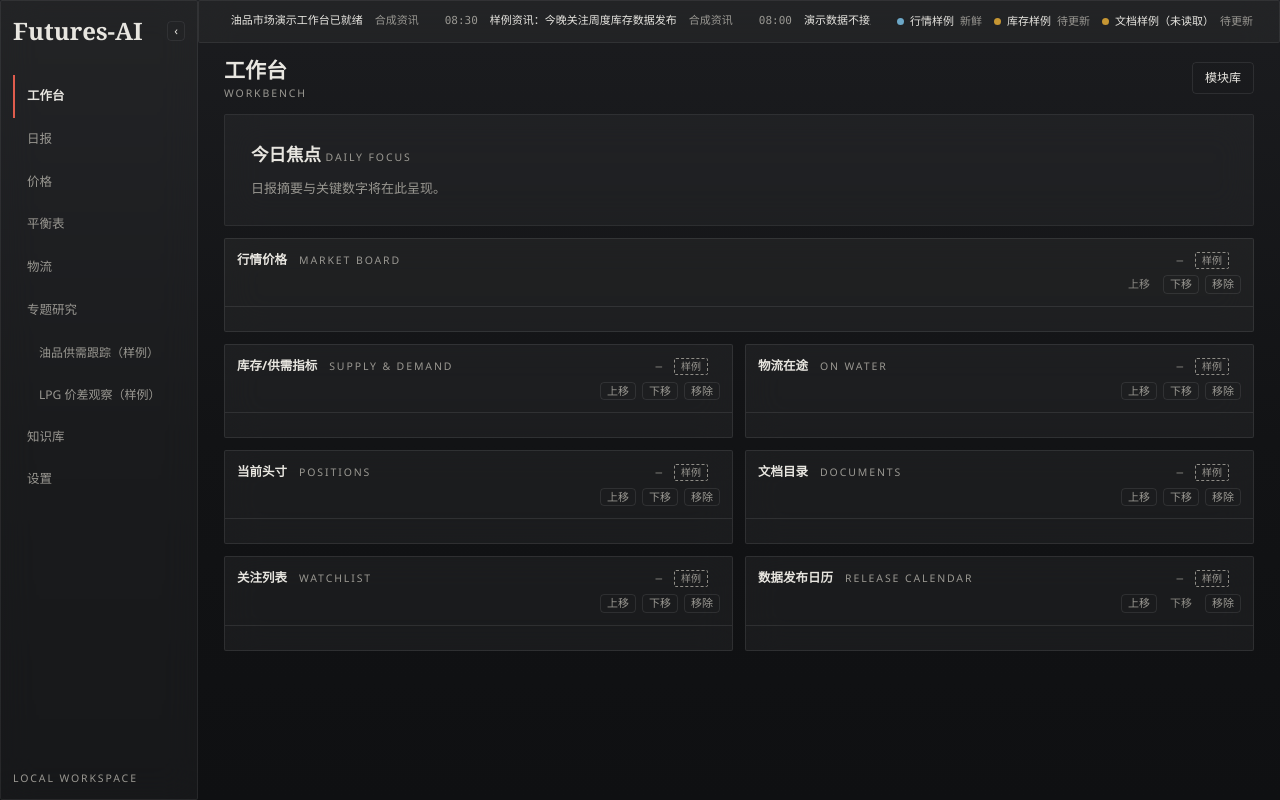
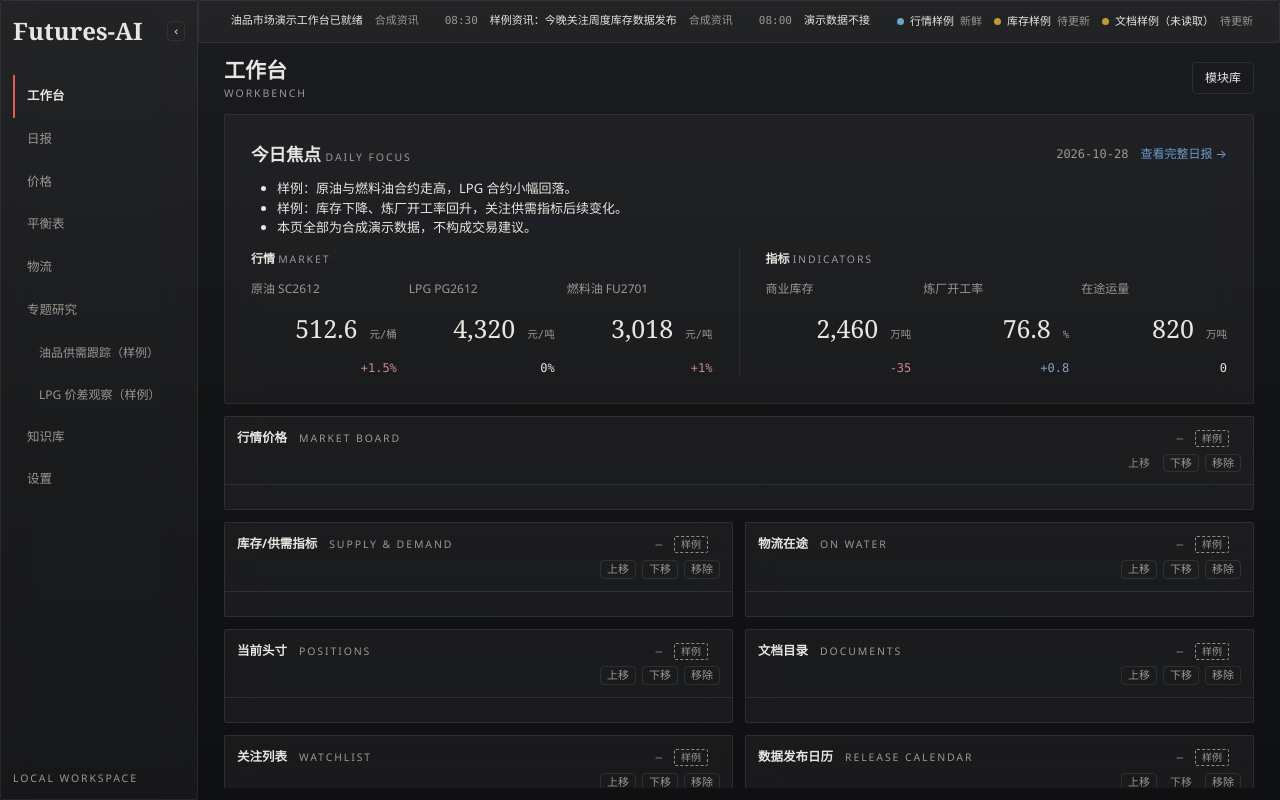
Before and after one commit to iswalterwu/Futures-AI, a Vue app in the folder frontend/: page /workbench in a window 1280 px wide. Built offline with nearby package versions, Linux system fonts and the light colour scheme.

Commit message:
T-10 今日焦点带

```diff
--- /dev/null
+++ b/frontend/src/workbench/FocusBand.vue
@@ -0,0 +1,202 @@
+<script setup lang="ts">
+import { computed, onBeforeUnmount, onMounted, ref } from 'vue'
+import { RouterLink } from 'vue-router'
+import { dataClient } from '../contracts/index.ts'
+import type { ContractError, DailyBrief, ErrorResponse } from '../contracts/types.ts'
+import { T } from '../design/generated/tokens.ts'
+import '../design/updown.css'
+import EmptyState from '../shared/components/EmptyState.vue'
+import ErrorState from '../shared/components/ErrorState.vue'
+import Kpi from '../shared/components/Kpi.vue'
+import Loading from '../shared/components/Loading.vue'
+
+const brief = ref<DailyBrief | null>(null)
+const reason = ref<string>()
+const error = ref<ContractError | null>(null)
+const status = ref<'loading' | 'ready' | 'empty' | 'error'>('loading')
+const expandedQuery = matchMedia(`(min-width: ${T.breakpoint.focus_expand}px)`)
+const expanded = ref(expandedQuery.matches)
+const cardLimit = computed(() => expanded.value ? T.layout.focus_expanded : T.layout.focus_compact)
+const segments = computed(() => {
+  const figures = brief.value?.figures.slice(0, cardLimit.value) ?? []
+  return [
+    { semantic: 'market', zh: '行情', en: 'Market', figures: figures.filter(figure => figure.semantic === 'market') },
+    { semantic: 'analysis', zh: '指标', en: 'Indicators', figures: figures.filter(figure => figure.semantic === 'analysis') },
+  ]
+})
+
+onMounted(() => {
+  expandedQuery.addEventListener('change', updateExpanded)
+  void loadBrief()
+})
+onBeforeUnmount(() => expandedQuery.removeEventListener('change', updateExpanded))
+
+async function loadBrief() {
+  status.value = 'loading'
+  error.value = null
+  try {
+    const result = await dataClient.getDailyBrief()
+    brief.value = result.brief
+    reason.value = result.reason
+    status.value = result.brief ? 'ready' : 'empty'
+  } catch (cause) {
+    error.value = (cause as ErrorResponse).error
+    status.value = 'error'
+  }
+}
+
+function updateExpanded() {
+  expanded.value = expandedQuery.matches
+}
+</script>
+
+<template>
+  <component
+    :is="status === 'ready' ? RouterLink : 'section'"
+    class="focus-band glass-focus"
+    :to="brief ? `/daily/${brief.date}` : undefined"
+    :data-state="status"
+    :aria-busy="status === 'loading'"
+    aria-labelledby="focus-title"
+  >
+    <header class="focus-header">
+      <h2 id="focus-title">
+        今日焦点 <span class="en">Daily focus</span>
+      </h2>
+      <div
+        v-if="status === 'ready' && brief"
+        class="focus-report"
+      >
+        <time
+          class="num"
+          :datetime="brief.date"
+        >{{ brief.date }}</time>
+        <span class="focus-open">查看完整日报 →</span>
+      </div>
+    </header>
+    <Loading
+      v-if="status === 'loading'"
+      message="正在加载今日日报…"
+    />
+    <ErrorState
+      v-else-if="error"
+      module-id="daily-brief"
+      :error="error"
+      @retry="loadBrief"
+    />
+    <template v-else-if="brief">
+      <ul class="focus-conclusions">
+        <li
+          v-for="(conclusion, index) in brief.conclusions.slice(0, 3)"
+          :key="index"
+        >
+          {{ conclusion }}
+        </li>
+      </ul>
+      <div class="focus-figures">
+        <section
+          v-for="segment in segments"
+          :key="segment.semantic"
+          class="focus-segment"
+          :data-semantic="segment.semantic"
+          :aria-labelledby="`focus-${segment.semantic}-title`"
+          :style="{ '--fai-focus-columns': Math.max(1, segment.figures.length) }"
+        >
+          <h3 :id="`focus-${segment.semantic}-title`">
+            {{ segment.zh }} <span class="en">{{ segment.en }}</span>
+          </h3>
+          <div class="focus-cards">
+            <Kpi
+              v-for="(figure, index) in segment.figures"
+              :key="index"
+              class="focus-card"
+              :figure="figure"
+            />
+          </div>
+        </section>
+      </div>
+    </template>
+    <EmptyState
+      v-else
+      :message="reason ?? '今日日报尚未生成。'"
+    />
+  </component>
+</template>
+
+<style scoped>
+.focus-band {
+  display: grid;
+  flex: none;
+  gap: var(--fai-space-grid-gap);
+  min-width: 0;
+  padding: var(--fai-space-section-gap);
+  color: var(--fai-text-primary);
+  text-decoration: none;
+  overflow-wrap: anywhere;
+}
+
+.focus-band[href]:hover,
+.focus-band[href]:focus-visible {
+  border-color: var(--fai-accent-link);
+}
+
+.focus-header,
+.focus-report {
+  display: flex;
+  flex-wrap: wrap;
+  align-items: center;
+  gap: var(--fai-space-grid-gap);
+}
+
+.focus-header {
+  justify-content: space-between;
+}
+
+.focus-header h2 {
+  font-size: var(--fai-type-sec-title);
+  font-weight: var(--fai-weight-emphasis);
+}
+
+.focus-report {
+  color: var(--fai-text-secondary);
+  font-size: var(--fai-type-meta);
+}
+
+.focus-open {
+  color: var(--fai-accent-link);
+}
+
+.focus-conclusions {
+  margin: 0;
+  padding-inline-start: var(--fai-space-section-gap);
+}
+
+.focus-figures {
+  display: flex;
+  gap: var(--fai-space-section-gap);
+  min-width: 0;
+}
+
+.focus-segment {
+  flex: var(--fai-focus-columns) 1 0;
+  min-width: 0;
+}
+
+.focus-segment + .focus-segment {
+  padding-inline-start: var(--fai-space-section-gap);
+  border-inline-start: thin solid var(--fai-glass-focus-border);
+}
+
+.focus-segment h3 {
+  margin-bottom: var(--fai-space-grid-gap);
+  font-size: var(--fai-type-meta);
+  font-weight: var(--fai-weight-emphasis);
+}
+
+.focus-cards {
+  display: grid;
+  grid-template-columns: repeat(var(--fai-focus-columns), minmax(0, 1fr));
+  gap: var(--fai-space-grid-gap);
+  min-width: 0;
+}
+</style>
--- a/frontend/src/workbench/WorkbenchPage.vue
+++ b/frontend/src/workbench/WorkbenchPage.vue
@@ -1,6 +1,7 @@
 <script setup lang="ts">
 import { onMounted, ref } from 'vue'
 import { useLayoutStore } from '../stores/layout.ts'
+import FocusBand from './FocusBand.vue'
 import ModuleGrid from './ModuleGrid.vue'
 import ModuleLibrary from './ModuleLibrary.vue'
 
@@ -32,15 +33,7 @@ onMounted(() => layout.loadCatalog())
         模块库
       </button>
     </header>
-    <section
-      class="focus-placeholder glass-focus"
-      aria-labelledby="focus-placeholder-title"
-    >
-      <h2 id="focus-placeholder-title">
-        今日焦点 <span class="en">Daily focus</span>
-      </h2>
-      <p>日报摘要与关键数字将在此呈现。</p>
-    </section>
+    <FocusBand />
     <ModuleGrid />
     <ModuleLibrary
       v-if="libraryOpen"
@@ -84,19 +77,4 @@ onMounted(() => layout.loadCatalog())
 .library-toggle:focus-visible {
   border-color: var(--fai-accent-link);
 }
-
-.focus-placeholder {
-  flex: none;
-  padding: var(--fai-space-section-gap);
-}
-
-.focus-placeholder h2 {
-  margin-bottom: var(--fai-space-grid-gap);
-  font-size: var(--fai-type-sec-title);
-  font-weight: var(--fai-weight-emphasis);
-}
-
-.focus-placeholder p {
-  color: var(--fai-text-secondary);
-}
 </style>
```
Also changed, not shown: 2 other files (tests, documents, lock files or other folders).
